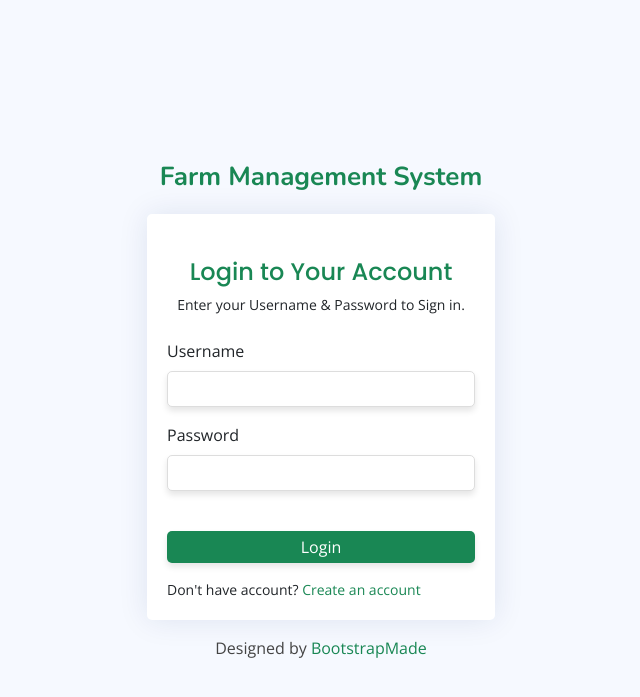
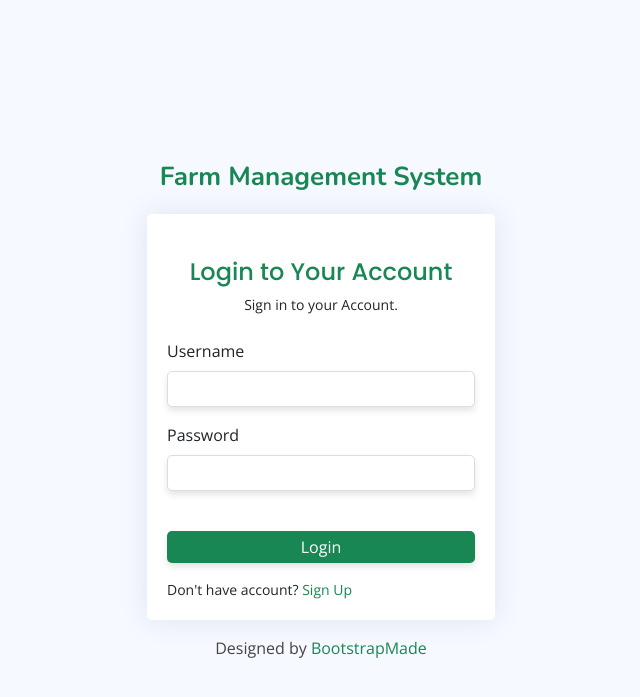
Before and after one commit to caligula-sni/Farm-Management-System, a PHP site: page /index.php in a window 1280 px wide. Shown: the top 697 px of the page, without its empty margins (319-959 px from the left). Run offline with PHP 8.4, Linux system fonts and the light colour scheme; some libraries are stand-ins or nearby versions.

Commit message:
changes in index.php & reg.php

```diff
--- a/index.php
+++ b/index.php
@@ -64,7 +64,7 @@
   <meta charset="utf-8">
   <meta content="width=device-width, initial-scale=1.0" name="viewport">
 
-  <title>Crops Monitoring System</title>
+  <title>Farm Management System</title>
   <meta content="" name="description">
   <meta content="" name="keywords">
 
@@ -125,7 +125,7 @@
 
                   <div class="pt-4 pb-2">
                     <h5 class="card-title text-center pb-0 fs-4">Login to Your Account</h5>
-                    <p class="text-center small">Enter your Username & Password to Sign in.</p>
+                    <p class="text-center small">Sign in to your Account.</p>
                   </div>
 
                   <form class="row g-3 needs-validation" method="POST" novalidate>
@@ -135,14 +135,14 @@
                       <div class="input-group has-validation">
 
                         <input type="text" name="UserName" class="login-form" id="yourUsername" required>
-                        <div class="invalid-feedback">Please enter your username.</div>
+                        <div class="invalid-feedback">Enter your username.</div>
                       </div>
                     </div>
 
                     <div class="col-12">
                       <label for="PassWord" class="form-label">Password</label>
                       <input type="password" name="PassWord" class="login-form" id="yourPassword" required>
-                      <div class="invalid-feedback">Please enter your password!</div>
+                      <div class="invalid-feedback">Enter your password</div>
                     </div>
                       <br> <br>
 
@@ -150,7 +150,7 @@
                       <button class="flexible-wide-button" name="login" value="login"type="submit">Login</button>
                     </div>
                     <div class="col-12">
-                      <p class="small mb-0">Don't have account? <a href="register.php">Create an account</a></p>
+                      <p class="small mb-0">Don't have account? <a href="register.php">Sign Up</a></p>
                     </div>
                   </form>
 
--- a/register.php
+++ b/register.php
@@ -145,7 +145,7 @@
 
                   <div class="pt-4 pb-2">
                     <h5 class="card-title text-center pb-0 fs-4">Create an Account</h5>
-                    <p class="text-center small">Enter your personal details to create account</p>
+                    <p class="text-center small">Enter the following details</p>
                   </div>
 
                   <form class="row g-3 needs-validation" method="POST" novalidate>
@@ -190,7 +190,7 @@
                       <button class="flexible-wide-button" name="register" type="submit">Register</button>
                     </div>
                     <div class="col-12">
-                      <p class="small mb-0">Already have an account? <a href="index.php">Log in</a></p>
+                      <p class="small mb-0">Already have an account? <a href="index.php">Sign in</a></p>
                     </div>
                   </form>
 
```
